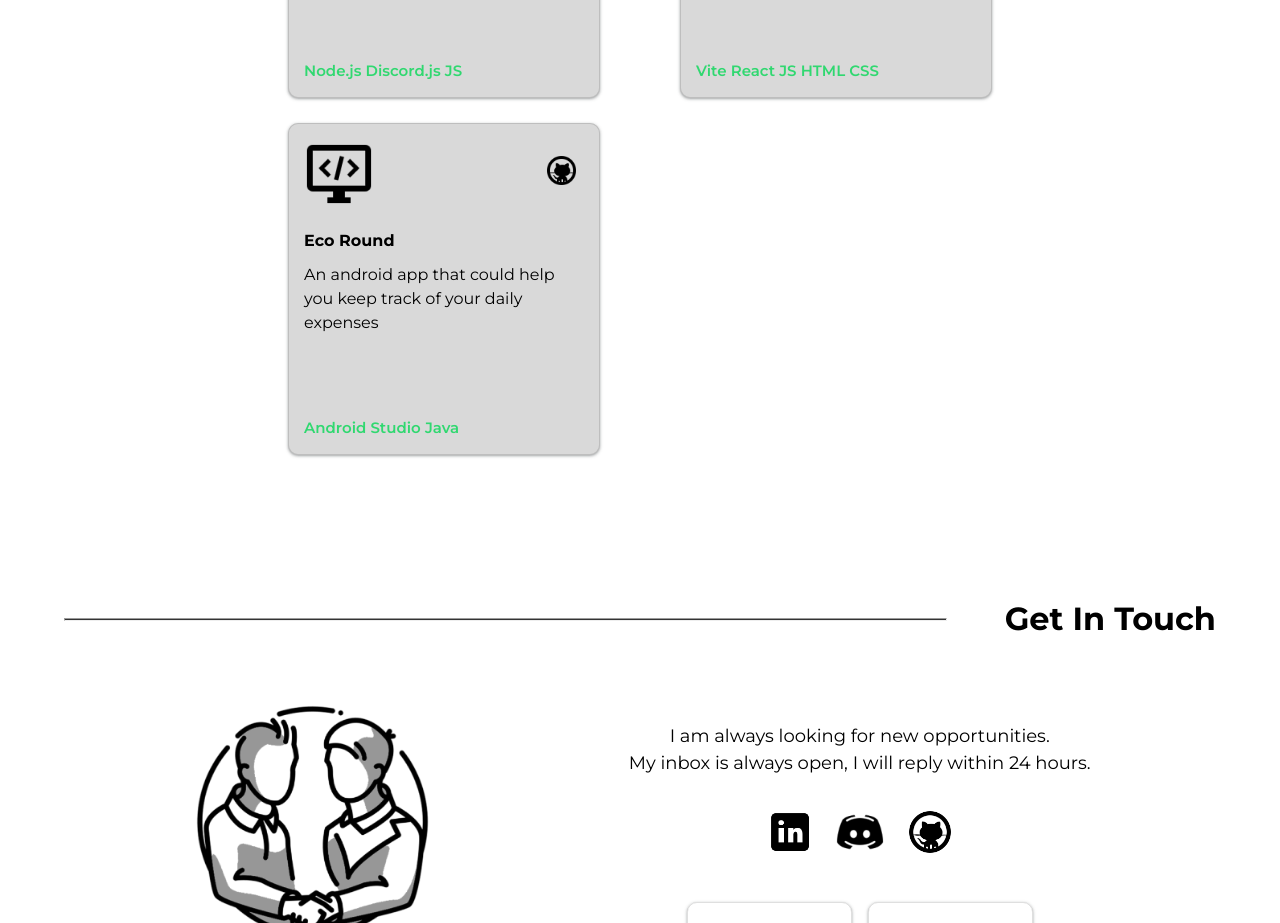
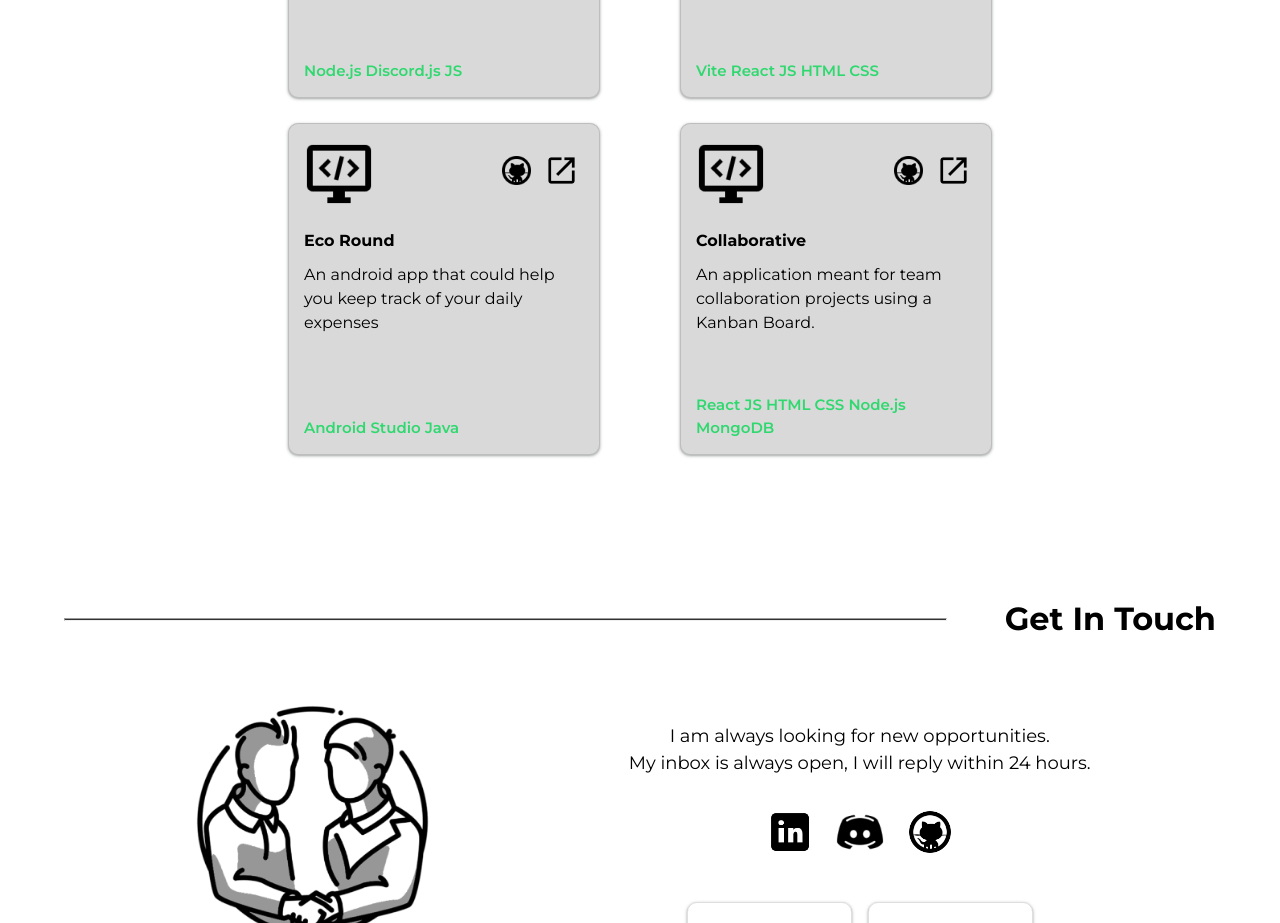
Before and after one commit to sadlifeeee/MyPortfolio-Website, a React (Vite) app: page / in a window 1280 px wide. Shown: the part 1500-2423 px from the top of the page. Built offline with nearby package versions, Linux system fonts and the light colour scheme.

Commit message:
Added New Project Card

```diff
--- a/src/components/Projects.jsx
+++ b/src/components/Projects.jsx
@@ -80,6 +80,7 @@ function Projects() {
 
                       <div className = "projectHyperLinks">
                           <a href = "https://github.com/sadlifeeee/Eco_Round" target="_blank" rel="noopener noreferrer"><img src = {github} className = "projectSmallPhoto github" /></a>
+                          <a href = "https://jericksonlee.netlify.app/" target="_blank" rel="noopener noreferrer"><img src = {externalLink} className = "projectSmallPhoto externalLink" /></a>
                       </div>
 
                   </div>
@@ -90,20 +91,21 @@ function Projects() {
               </div>
             </div>
 
-            <div className = "card" hidden>
+            <div className = "card">
                 <div className = "singleProject" data-aos="fade-up" data-aos-once="true">
                   <div className = "projectPhotos">
                       <img src = {defaultProject} className = "projectBigPhoto" />
 
                       <div className = "projectHyperLinks">
-                          <a href = "https://github.com/sadlifeeee/Eco_Round" target="_blank" rel="noopener noreferrer"><img src = {github} className = "projectSmallPhoto github" /></a>
+                          <a href = "https://github.com/sadlifeeee/Collaborative-KANBAN" target="_blank" rel="noopener noreferrer"><img src = {github} className = "projectSmallPhoto github" /></a>
+                          <a href = "https://collaborative-work.herokuapp.com/" target="_blank" rel="noopener noreferrer"><img src = {externalLink} className = "projectSmallPhoto externalLink" /></a>
                       </div>
 
                   </div>
 
-                  <span className = "projectName">Eco Round</span>
-                  <span className = "projectInfo">An android app that could help you keep track of your daily expenses</span>
-                  <span className = "projectLibrary">Android Studio Java</span>
+                  <span className = "projectName">Collaborative</span>
+                  <span className = "projectInfo">An application meant for team collaboration projects using a Kanban Board. </span>
+                  <span className = "projectLibrary">React JS HTML CSS Node.js MongoDB</span>
               </div>
             </div>
 
@@ -114,6 +116,7 @@ function Projects() {
 
                       <div className = "projectHyperLinks">
                           <a href = "https://github.com/sadlifeeee/Eco_Round" target="_blank" rel="noopener noreferrer"><img src = {github} className = "projectSmallPhoto github" /></a>
+                          <a href = "https://collaborative-work.herokuapp.com/" target="_blank" rel="noopener noreferrer"><img src = {externalLink} className = "projectSmallPhoto externalLink" /></a>
                       </div>
 
                   </div>
```
Also changed, not shown: 3 other files (tests, documents, lock files or other folders).
